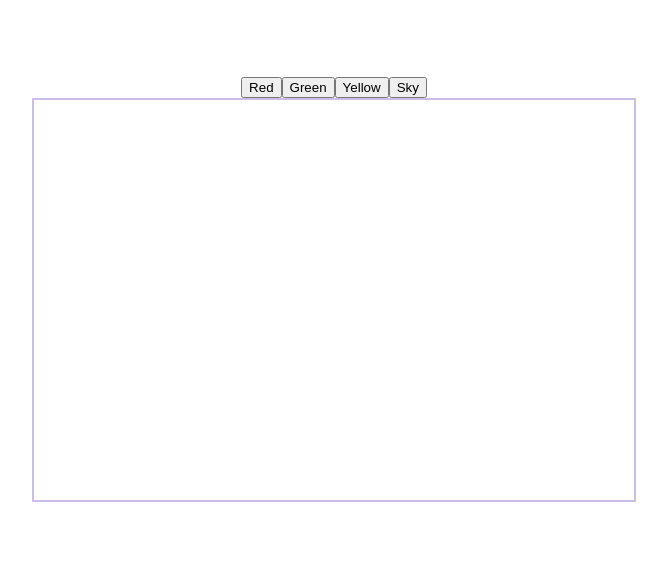
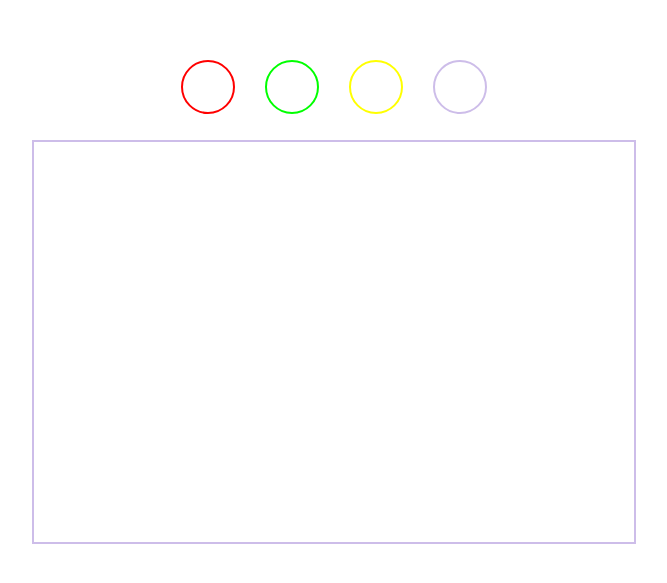
Before and after one commit to Shakib448/comapnay-task, a React (Create React App) app: page / in a window 1280 px wide. Shown: the part 111-694 px from the top of the page, without its empty margins (306-973 px from the left). Built offline with nearby package versions, Linux system fonts and the light colour scheme.

Commit message:
inital style completed

```diff
--- a/package.json
+++ b/package.json
@@ -10,6 +10,7 @@
     "react": "^17.0.1",
     "react-dom": "^17.0.1",
     "react-scripts": "4.0.1",
+    "styled-components": "^5.2.1",
     "web-vitals": "^0.2.4"
   },
   "scripts": {
--- a/src/App.js
+++ b/src/App.js
@@ -13,7 +13,10 @@ function App() {
     canvas.height = 400;
     canvas.style.width = `600px`;
     canvas.style.height = `400px`;
+  }, []);
 
+  useEffect(() => {
+    const canvas = canvasRef.current;
     const context = canvas.getContext("2d");
     context.scale(1, 1);
     context.lineCap = "round";
@@ -64,9 +67,12 @@ function App() {
     <main>
       <div className="canvas__color">
         {colorPicker.map(({ name, color }, inx) => (
-          <button key={inx} onClick={() => setColor(color)}>
-            {name}
-          </button>
+          <button
+            className={name}
+            style={{ borderColor: `${color}` }}
+            key={inx}
+            onClick={() => setColor(color)}
+          ></button>
         ))}
       </div>
       <div className="canvas">
--- a/src/App.sass
+++ b/src/App.sass
@@ -1,3 +1,8 @@
+=btnHover($bgColor)
+    transition: .5s
+    &:hover
+        background-color : $bgColor
+
 main
     height: 100vh
     display: flex
@@ -9,3 +14,25 @@ main
     height: 400px
     width: 600px
     border : 2px solid #CDBDE9
+
+.canvas__color
+    padding : 2% 0
+
+.canvas__color > button
+    margin : 0 15px
+    padding : 25px
+    border-radius: 50%
+    background-color: transparent
+    border : 2px solid
+    cursor: pointer
+    &:focus
+        outline : none
+
+.Red
+    +btnHover(#FF0000)
+.Green
+    +btnHover(#00FF00)
+.Yellow
+    +btnHover(#FFFF00)
+.Sky
+    +btnHover(#CDBDE9)
--- a/src/index.sass
+++ b/src/index.sass
@@ -1,4 +1,3 @@
 body
   margin: 0
   padding : 0
-  overflow: hidden
```
Also changed, not shown: 2 other files (tests, documents, lock files or other folders).
